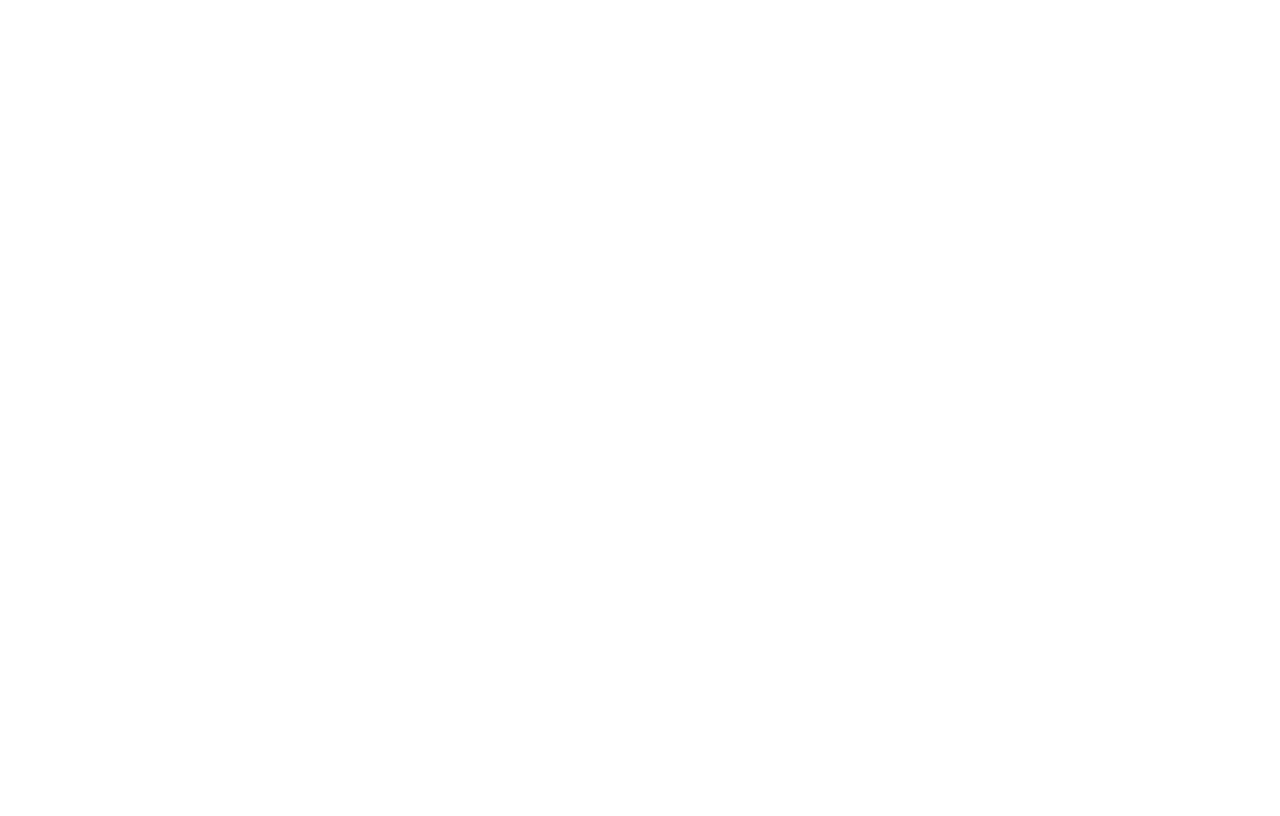
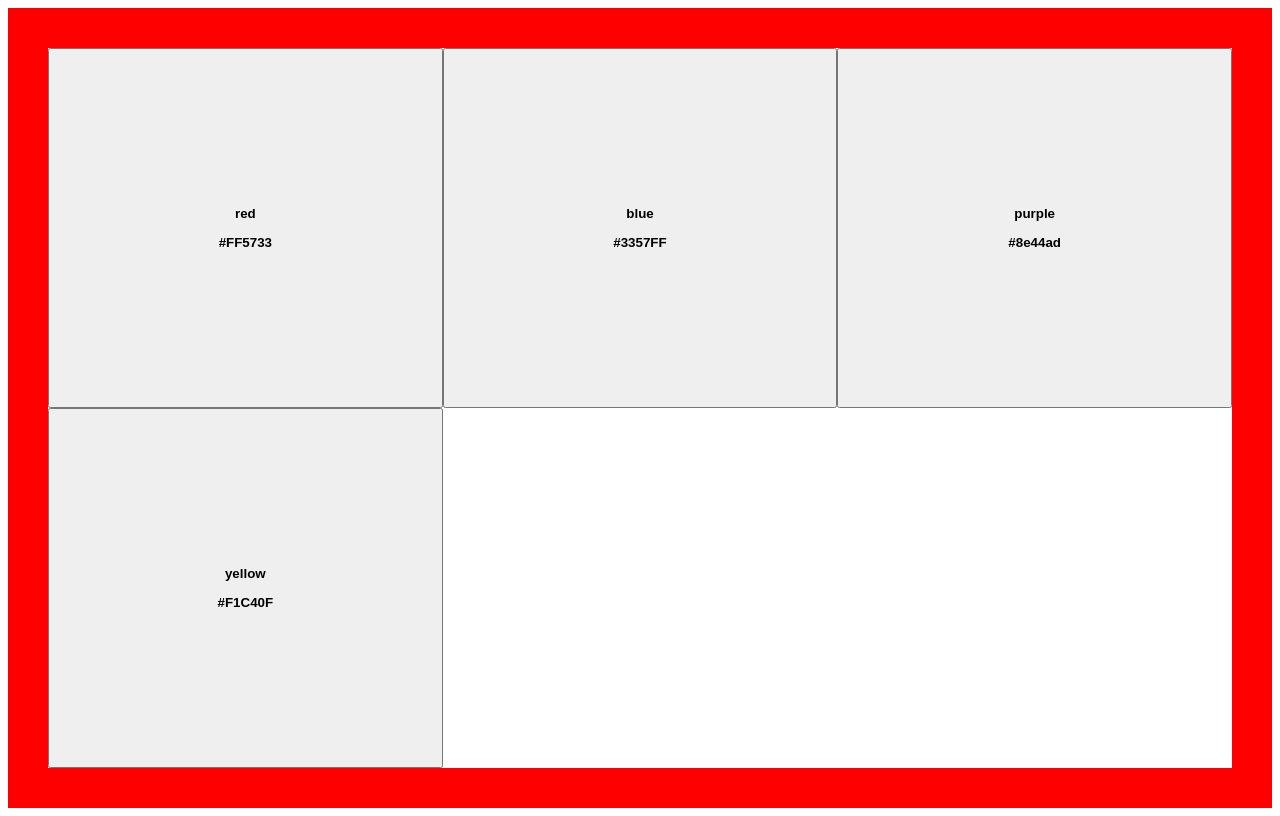
Before and after one commit to takomaru2/counter-app, a React (Vite) app: page /color-app in a window 1280 px wide. Before the commit this address had no page. Built offline with nearby package versions, Linux system fonts and the light colour scheme.

Commit message:
feat: カラーアプリを作ったった

```diff
--- a/src/TableOfContentsRouter.jsx
+++ b/src/TableOfContentsRouter.jsx
@@ -1,12 +1,15 @@
 import { Link } from "react-router";
 
-const pages = [{ path: "/counter-app", name: "カウンターアプリ" }];
+const pages = [
+  { path: "/counter-app", name: "カウンターアプリ" },
+  { path: "/color-app", name: "カラーアプリ" },
+];
 
 export const TableOfContentsPage = () => {
   return (
     <ul>
       {pages.map((page) => (
-        <li>
+        <li key={page.path}>
           <Link to={page.path}>{page.name}</Link>
         </li>
       ))}
--- /dev/null
+++ b/src/apps/colorApp/components/Button/index.jsx
@@ -0,0 +1,34 @@
+import styles from "./index.module.scss";
+
+export const Button = ({ color, colorCode, handleClick }) => {
+  const shot = () => {
+    handleClick(color);
+  };
+  let className;
+
+  switch (color) {
+    case "red":
+      className = styles.redButton;
+      break;
+    case "blue":
+      className = styles.blueButton;
+      break;
+    case "purple":
+      className = styles.purpleButton;
+      break;
+    case "yellow":
+      className = styles.yellowButton;
+      break;
+    default:
+      className = styles.redButton;
+      break;
+  }
+
+  return (
+    // <button onClick={shot} className={`${styles.button} ${className}`}>
+    <button onClick={shot} className={styles.button + " " + className}>
+      <p>{color}</p>
+      <p>{colorCode}</p>
+    </button>
+  );
+};
--- /dev/null
+++ b/src/apps/colorApp/components/Button/index.module.scss
@@ -0,0 +1,21 @@
+.button {
+  font-weight: bold;
+  width: calc(100% / 3);
+}
+.button:hover {
+  color: white;
+  background-color: blue;
+}
+
+.redButton:hover {
+  background-color: #ff5733;
+}
+.blueButton:hover {
+  background-color: #3357ff;
+}
+.purpleButton:hover {
+  background-color: #8e44ad;
+}
+.yellowButton:hover {
+  background-color: #f1c40f;
+}
--- /dev/null
+++ b/src/apps/colorApp/components/ColorApp/index.jsx
@@ -0,0 +1,42 @@
+import { Button } from "../Button/index.jsx";
+import styles from "./index.module.scss";
+import { useState } from "react";
+
+export const ColorApp = () => {
+  const [borderColor, setBorderColor] = useState("red");
+  const handleClick = (clickedColor) => {
+    //押したらborderがその色に変わる。新しいクラスつける
+    // className = styles.border;
+    setBorderColor(clickedColor);
+  };
+
+  return (
+    <div className={`${styles.wrapper} ${styles[borderColor]}`}>
+      <Button color={"red"} colorCode={"#FF5733"} handleClick={handleClick} />
+      <Button color={"blue"} colorCode={"#3357FF"} handleClick={handleClick} />
+      <Button color={"purple"} colorCode={"#8e44ad"} />
+      <Button color={"yellow"} colorCode={"#F1C40F"} />
+    </div>
+  );
+};
+
+//  const colors = [
+//     { name: "red", code: "#FF5733" },
+//     { name: "blue", code: "#3357FF" },
+//     { name: "yellow", code: "#3357FF" },
+//     { name: "green", code: "#3357FF" },
+//     { name: "purple", code: "#8E44AD" },
+//     { name: "orange", code: "#E67E22" },
+//     { name: "pink", code: "#F1948A" },
+//     { name: "gray", code: "#7F8C8D" },
+//     { name: "cyan", code: "#17A589" },
+//   ];
+
+//   {/*{colors.map(({ name, code }) => (*/}
+//       {/*  <Button*/}
+//       {/*    key={name}*/}
+//       {/*    color={name}*/}
+//       {/*    colorCode={code}*/}
+//       {/*    handleClick={handleClick}*/}
+//       {/*  />*/}
+//       {/*))}*/}
--- /dev/null
+++ b/src/apps/colorApp/components/ColorApp/index.module.scss
@@ -0,0 +1,15 @@
+.wrapper {
+  box-sizing: border-box;
+  border: 40px solid red;
+  display: flex;
+  flex-wrap: wrap;
+  height: 100vh;
+}
+
+.blue {
+  border: 40px solid blue;
+}
+
+.red {
+  border: 40px solid red;
+}
--- a/src/main.jsx
+++ b/src/main.jsx
@@ -4,6 +4,7 @@
 import "ress";
 import { BrowserRouter, Route, Routes } from "react-router";
 import { TableOfContentsPage } from "./TableOfContentsRouter.jsx";
+import { ColorApp } from "./apps/colorApp/components/ColorApp/index.jsx";
 
 createRoot(document.getElementById("root")).render(
   <StrictMode>
@@ -11,6 +12,7 @@
       <Routes>
         <Route path="/" element={<TableOfContentsPage />} />
         <Route path="/counter-app" element={<CounterApp />} />
+        <Route path="/color-app" element={<ColorApp />} />
       </Routes>
     </BrowserRouter>
   </StrictMode>,
```
